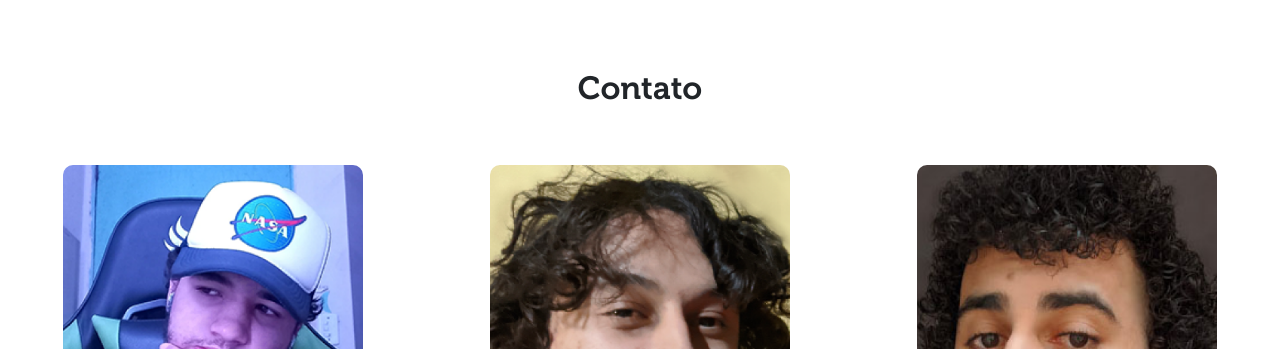
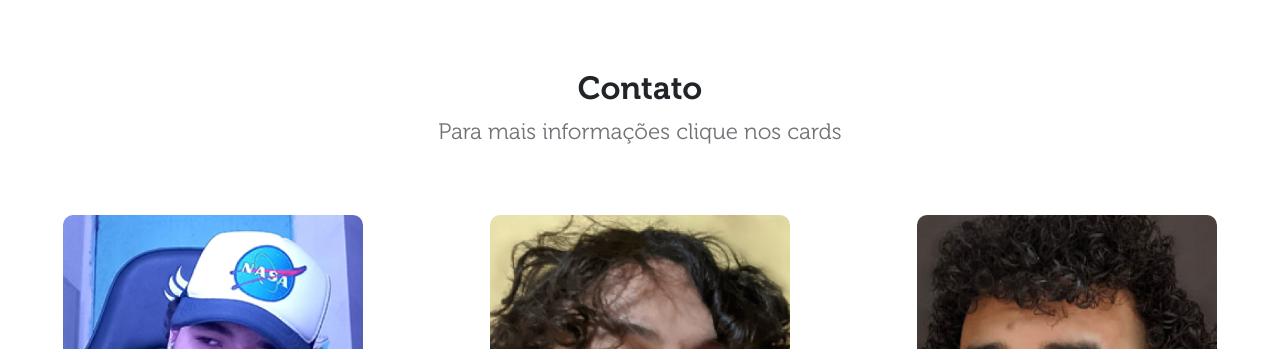
Before and after one commit to Diogozura/game-online, a plain HTML site: page index.html in a window 1280 px wide. Shown: the part 1218-1567 px from the top of the page. Drawn offline with nearby package versions, Linux system fonts and the light colour scheme.

Commit message:
ajustes no index

```diff
--- a/index.html
+++ b/index.html
@@ -47,7 +47,7 @@
         <h2>Seja bem vindo!</h2>
         <h2>Você está a um passo de conhecer o futuro</h2>
 
-        <p class="text-center mt-4">EASY Bank é uma site para criar salas para jogar e facilitar transações dos jogos
+        <p class="text-center p-destaque mt-4">EASY Bank é uma site para criar salas para jogar e facilitar transações dos jogos
           <strong>banco imobiliário</strong> , <strong>monopólio</strong> , <strong>mercado imobiliário</strong> ,
           clique em criar sala e "aproveite a vida easy"
         </p>
@@ -204,6 +204,7 @@
 
     <section id="contato">
       <h2 class="text">Contato</h2>
+      <p class="text-center p-destaque">Para mais informações clique nos cards</p>
       <article class="d-flex flex-wrap justify-content-around">
 
         <!-- Diogo, dev front end apaixonado por drift  -->
@@ -284,7 +285,7 @@
           </div>
         </aside>
 
-        <!-- onclick="flip(event)" -->
+
         <!-- Iago , design , resposval por toda a arte do site/jogo e gato -->
         <aside id="Iago" class="contatos">
           <div id="runHTML">
--- a/style/home.css
+++ b/style/home.css
@@ -84,7 +84,7 @@ section.titulo{
     color: var(--Cinza);
     padding: 10px;
 }
-.titulo>p{
+.p-destaque{
     color: var(--Cinza);
     font-size: 1.4em;
 }
```
